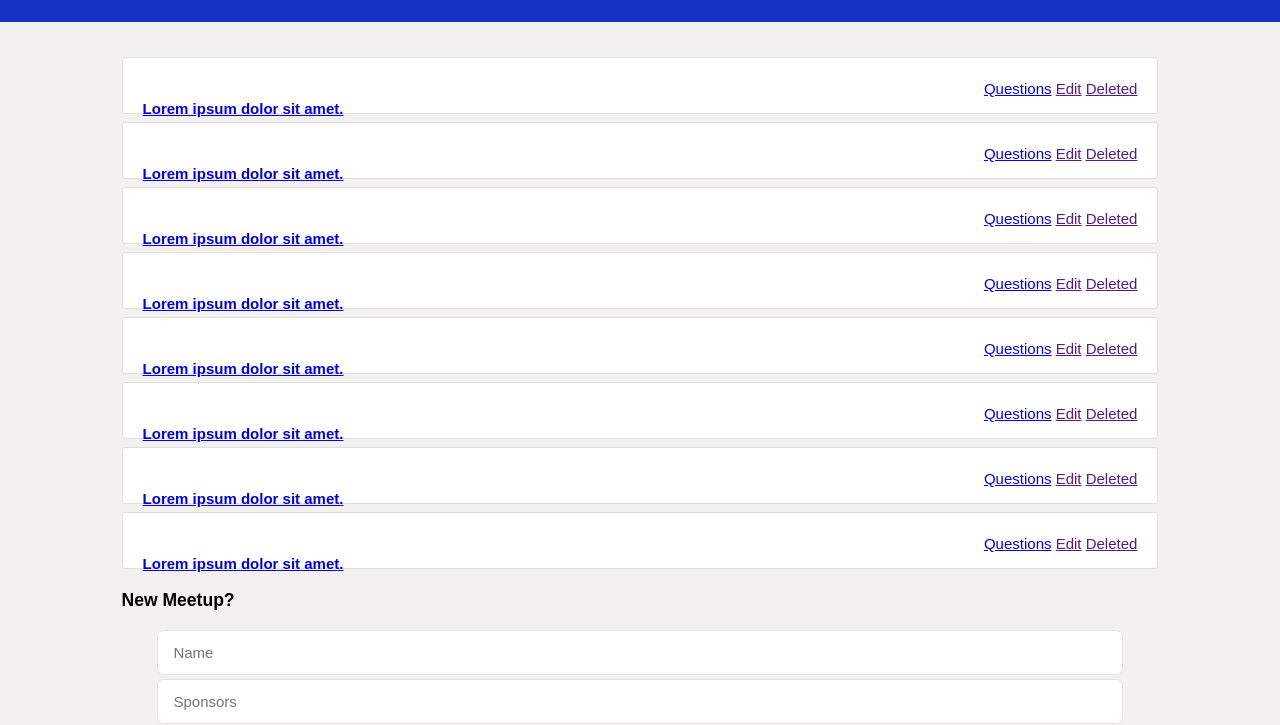
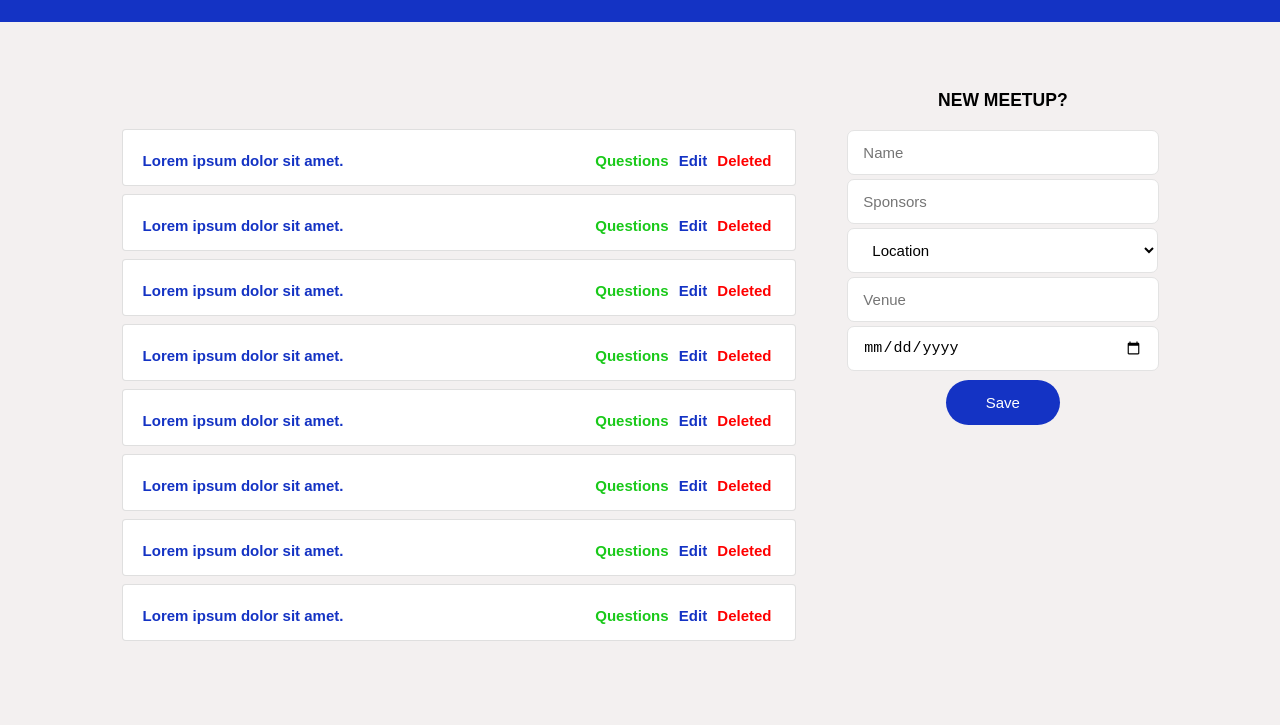
Before and after one commit to G-Chilie/G-Chilie.github.io, a plain HTML site: page UI/admin.html in a window 1280 px wide. Shown: the part 78-803 px from the top of the page. Drawn offline with Linux system fonts and the light colour scheme; a script that the page names is missing.

Commit message:
initial admin page commit.

```diff
--- a/UI/css/style.css
+++ b/UI/css/style.css
@@ -391,3 +391,88 @@ img{
     padding: 0;
 }
 /* Profile End */
+
+/* Admin Start */
+
+#admin h4 {
+    margin: 0;
+}
+
+#admin a {
+    text-decoration: none;
+    color: #1433c4;
+    font-weight: bold;
+}
+
+#admin #questions {
+    color: rgb(25, 201, 25);
+    margin: 0 3px;
+    font-weight: bold;
+}
+
+#admin #delete {
+    color: red;
+    margin: 0 3px;
+    font-weight: bold;
+}
+
+#admin #edit {
+    color: #1433c4;
+    margin: 0 3px;
+    font-weight: bold;
+}
+
+#admin #comment {
+    margin: 0 3px;
+    font-weight: bold;
+}
+
+#admin h2 {
+    text-align: center;
+    color: #1433c4;
+    text-transform: uppercase;
+}
+
+#admin h3 {
+    text-align: center;
+    text-transform: uppercase;
+}
+
+#admin #box-main{
+    float: left;
+    width: 65%;
+    margin-top: 72px;
+}
+
+#admin aside#sidebar{
+    float: right;
+    width: 30%;
+    margin-top: 12px;
+}
+
+
+#admin .list-item{
+    display: block;
+    margin: 3px 0 5px 0;
+    padding: 0;
+}
+
+#admin #list{
+    margin: 0;
+    padding: 0;
+}
+
+
+#admin select {
+    width: 100%;
+    display: block;
+    /* margin: 4px 32px; */
+    height: 45px;
+    padding: 4px 20px;
+    border: 1px solid #E3E3E3;
+    background: white;
+    border-radius: 7px;
+    font-size: 15px;
+}
+
+/* Admin End */
```
